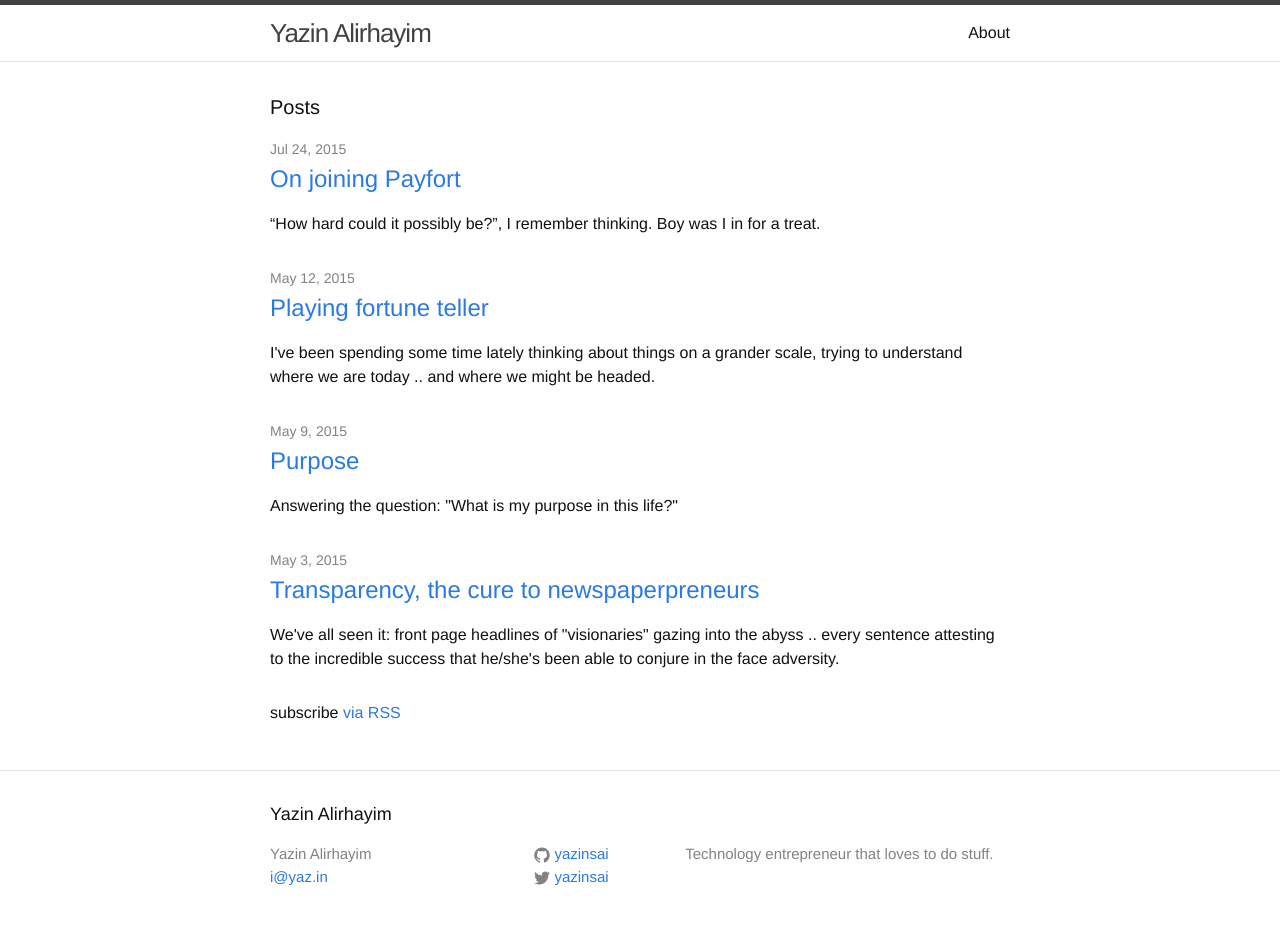
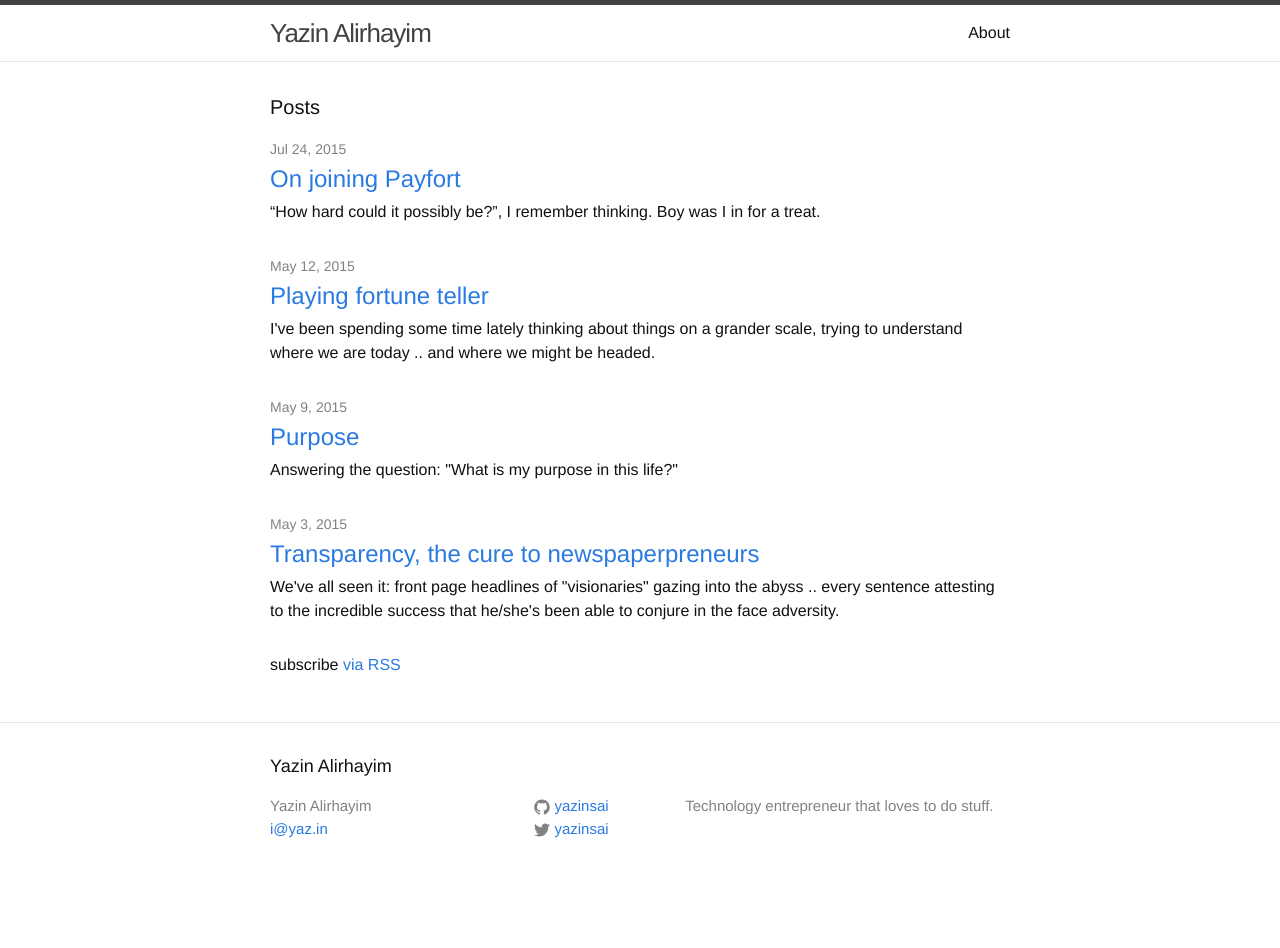
Before and after one commit to yazinsai/yazinsai.github.com, a Jekyll site: the page built from index.html, in a window 1280 px wide. Built offline with Jekyll 4.4.1, drawn with Linux system fonts in a browser that asks for light colours; after the commit the page ends 900 px from its top, so only the background shows below that.

Commit message:
Spacing fix

```diff
--- a/index.html
+++ b/index.html
@@ -11,7 +11,7 @@ layout: default
       <li>
         <span class="post-meta">{{ post.date | date: "%b %-d, %Y" }}</span>
 
-        <h2>
+        <h2 style="margin-bottom: 3px;">
           <a class="post-link" href="{{ post.url | prepend: site.baseurl }}">{{ post.title }}</a>
         </h2>
         {{ post.excerpt }}
```
